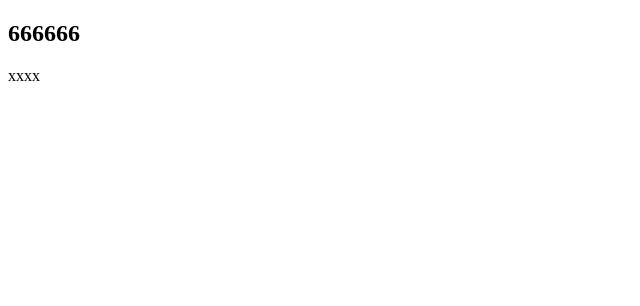
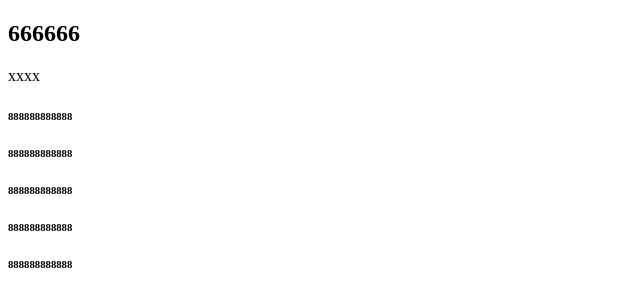
Before and after one commit to yankang1234/who, a website: page index.html in a window 1280 px wide. Shown: the whole page, without its empty margins (0-640 px from the left). Drawn offline with Linux system fonts and the light colour scheme.

Commit message:
新增h6

```diff
--- a/index.html
+++ b/index.html
@@ -10,6 +10,11 @@
 <body>
     <h2>666666</h2>
     <span>xxxx</span>
+    <h6>888888888888</h6>
+    <h6>888888888888</h6>
+    <h6>888888888888</h6>
+    <h6>888888888888</h6>
+    <h6>888888888888</h6>
     <script src="./index.js"></script>
 </body>
 </html>
```
